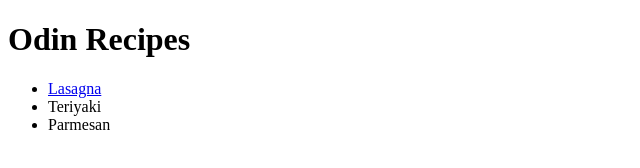
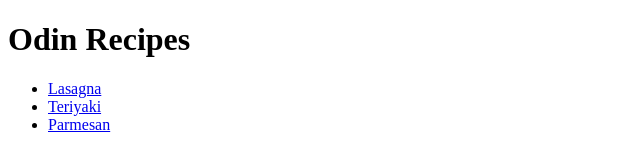
Before and after one commit to DangIsop/odin-recipes, a plain HTML site: page index.html in a window 1280 px wide. Shown: the whole page, without its empty margins (0-640 px from the left). Drawn offline with Linux system fonts and the light colour scheme.

Commit message:
update to index page

```diff
--- a/index.html
+++ b/index.html
@@ -10,8 +10,8 @@
     <h1>Odin Recipes</h1>
     <ul>
         <li><a href="./recipes/lasagna.html">Lasagna</a></li>
-        <li><a href="./recipes/teriyaki.html"></a>Teriyaki</li>
-        <li><a href="./recipes/parmesan.html"></a>Parmesan</li>
+        <li><a href="./recipes/teriyaki.html">Teriyaki</a></li>
+        <li><a href="./recipes/parmesan.html">Parmesan</a></li>
     </ul>
 </body>
 </html>
```
Also changed, not shown: 1 other file.
